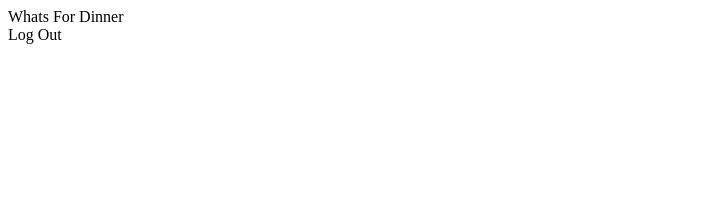
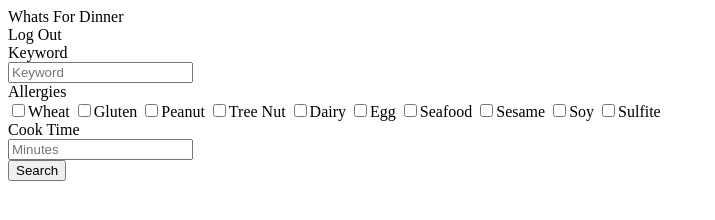
Before and after one commit to sdmalek44/whats_for_dinner_fe, a website: page search.html in a window 1280 px wide. Shown: the whole page, without its empty margins (0-715 px from the left). Drawn offline with Linux system fonts and the light colour scheme.

Commit message:
Add input fields and button for recipe search

```diff
--- a/search.html
+++ b/search.html
@@ -8,6 +8,26 @@
     <nav>
       <div>Whats For Dinner</div><div id="logout">Log Out</div>
     </nav>
+    <div class="">Keyword</div>
+    <input type="text" name="keyword" placeholder="Keyword">
+    <div class="">
+      Allergies
+    </div>
+    <div id="allergies">
+      <input type="checkbox" value="volvo">Wheat</input>
+      <input type="checkbox" value="gluten">Gluten</input>
+      <input type="checkbox" value="peanut">Peanut</input>
+      <input type="checkbox" value="tree nut">Tree Nut</input>
+      <input type="checkbox" value="dairy">Dairy</input>
+      <input type="checkbox" value="egg">Egg</input>
+      <input type="checkbox" value="seafood">Seafood</input>
+      <input type="checkbox" value="sesame">Sesame</input>
+      <input type="checkbox" value="soy">Soy</input>
+      <input type="checkbox" value="sulfite">Sulfite</input>
+    </div>
+    <div class="">Cook Time</div>
+    <input type="number" name="minutes" placeholder="Minutes"><div>
+    <button id="search">Search</button>
     <script src="search.js"></script>
   </body>
 </html>
--- a/search.js
+++ b/search.js
@@ -6,4 +6,10 @@ const logOut = () => {
   document.location = 'index.html'
 }
 
+const searchRecipes = () => {
+
+}
+
 document.getElementById('logout').addEventListener('click', logOut)
+
+document.getElementById('search').addEventListener('click', searchRecipes)
```
